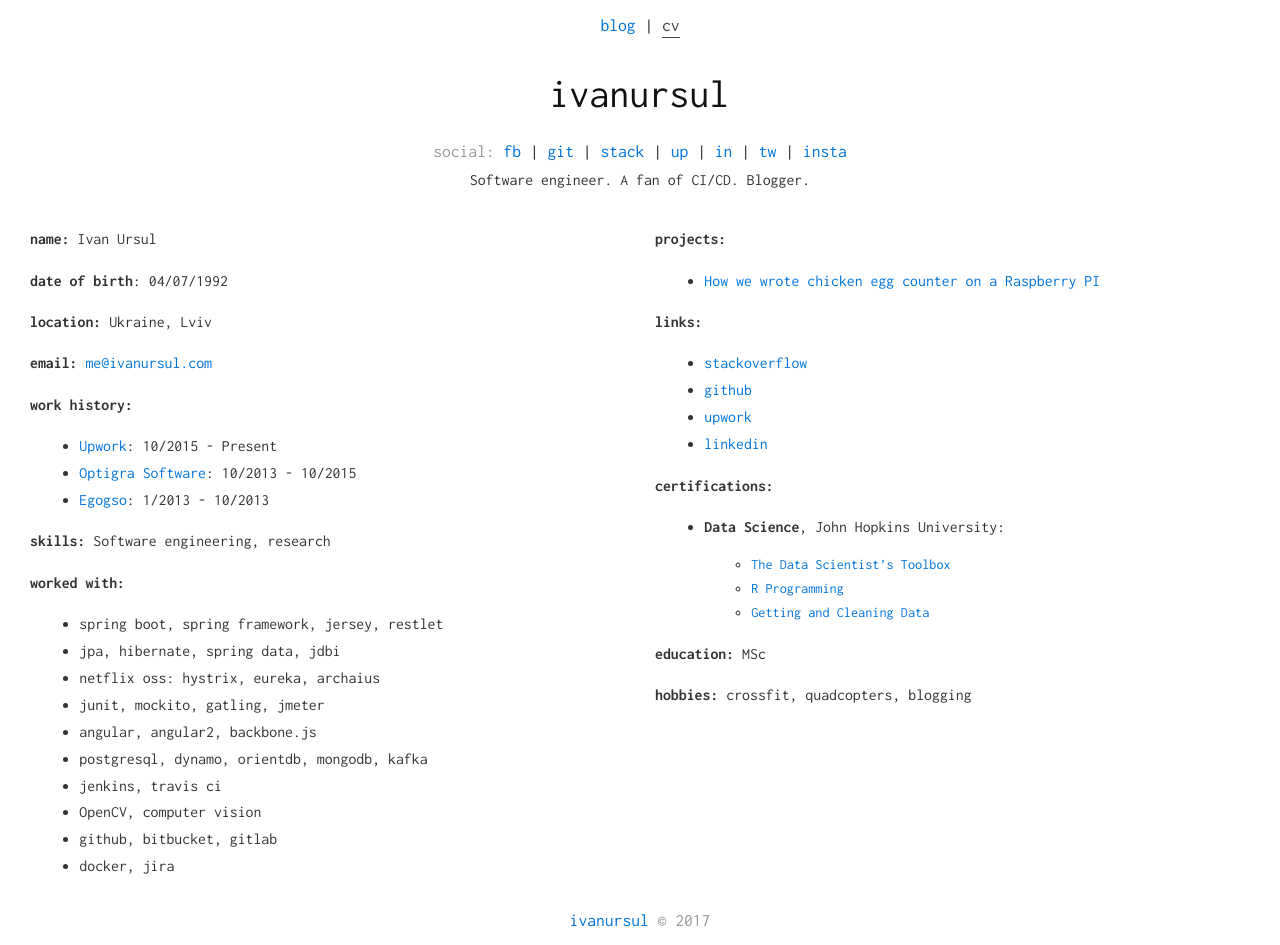
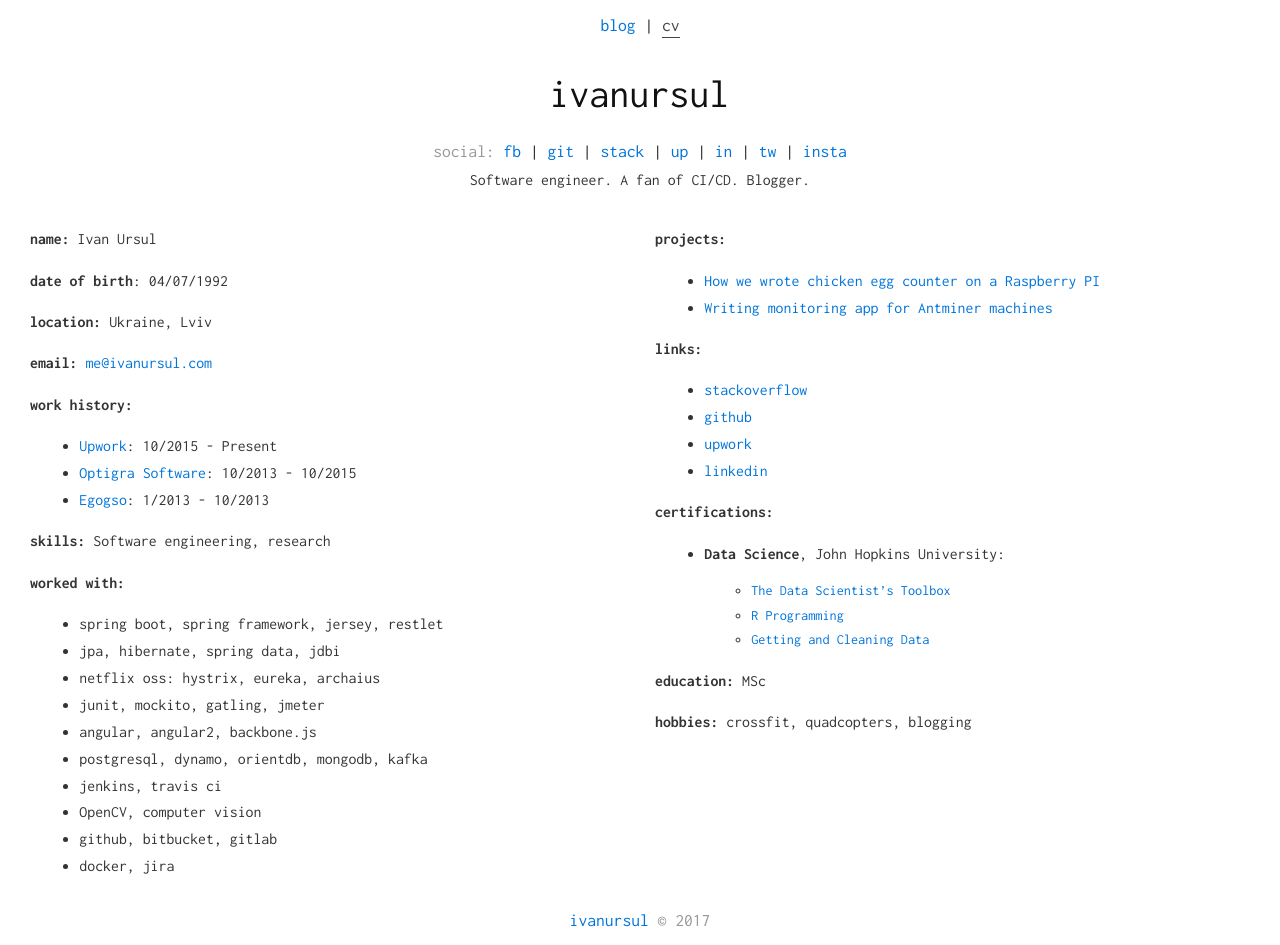
Before and after one commit to ivanursul/ivanursul, a Jekyll site: the page built from cv.html, in a window 1280 px wide. Built offline with Jekyll 4.4.1, drawn with Linux system fonts in a browser that asks for light colours.

Commit message:
Added additional article

```diff
--- a/cv.html
+++ b/cv.html
@@ -51,6 +51,9 @@ bootstrap: true
           <li>
               <a href="https://ivanursul.com/counting-eggs-in-opencv">How we wrote chicken egg counter on a Raspberry PI</a>
           </li>
+          <li>
+              <a href="">Writing monitoring app for Antminer machines</a>
+          </li>
         </ul>
 
         <p><strong>links:</strong> </p>
```
